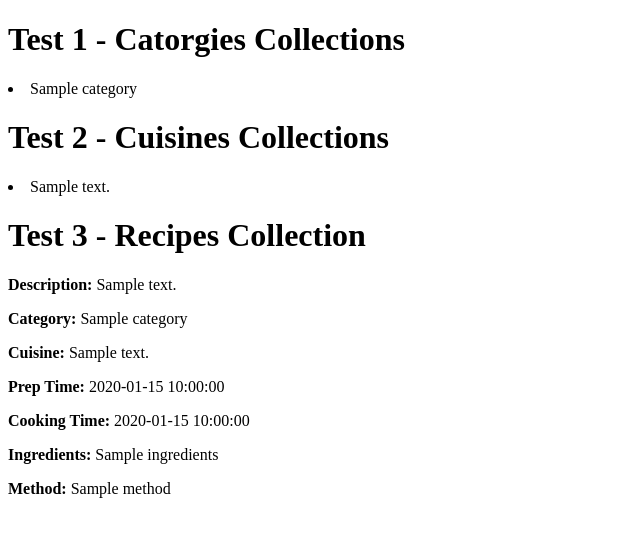
After one commit to Code-Institute-Submissions/recipe-book-2, a Flask app: page /recipes in a window 1280 px wide. The commit adds this page. Shown: the top 537 px of the page, without its empty margins (0-640 px from the left). Run offline with Flask 2, Linux system fonts and the light colour scheme; a database or web service that is not in the repository returns one stand-in record (values such as "Sample title"); some libraries are stand-ins or nearby versions.

Commit message:
TESTING - data rendering of all 3 collections

```diff
--- a/app.py
+++ b/app.py
@@ -18,11 +18,14 @@ Routing for Index.html
 """
 
 @app.route('/')
-@app.route('/index')
 def index():
-    return render_template("index.html",
-    categories=mongo.db.categories.find().sort("category",1))
+    return render_template("index.html")
 
+
+@app.route('/recipes')
+def recipes():
+    return render_template("recipes.html",
+    categories=mongo.db.categories.find().sort("category",1), recipes=mongo.db.recipes.find(), cuisines=mongo.db.cuisines.find().sort("cuisine",1))
 
 
 if __name__ == '__main__':
--- a/templates/index.html
+++ b/templates/index.html
@@ -14,7 +14,7 @@
   <nav class="white" role="navigation">
       <a id="logo-container" href="index.html" class="brand-logo"><img style="height:80px; padding:10px" src="static/img/brand_logo.png" alt="Brand Logo"></a>
       <ul class="right hide-on-med-and-down">
-        <li><a href="#">Navbar Link</a></li>
+        <li><a href="{{ url_for('recipes') }}">Recipes</a></li>
       </ul>
 
       <ul id="nav-mobile" class="sidenav">
--- /dev/null
+++ b/templates/recipes.html
@@ -0,0 +1,25 @@
+<!DOCTYPE html>
+<html>
+    <head>
+        <body>
+            <h1>Test 1 - Catorgies Collections</h1>
+            {% for category in categories %}
+            <li>{{ category.category }}</li>
+            {% endfor %}
+            <h1>Test 2 - Cuisines Collections</h1>
+            {% for cuisine in cuisines %}
+            <li>{{ cuisine.cuisine}}</li>
+            {% endfor %}
+            <h1>Test 3 - Recipes Collection</h1>
+            {% for recipe in recipes %}
+            <p><strong>Description:</strong> {{ recipe.description }}</p>
+            <p><strong>Category:</strong> {{ recipe.category }}</p>
+            <p><strong>Cuisine:</strong> {{ recipe.cuisine }}</p>
+            <p><strong>Prep Time:</strong> {{ recipe.prep_time }}</p>
+            <p><strong>Cooking Time:</strong> {{ recipe.cooking_time }}</p>
+            <p><strong>Ingredients:</strong> {{ recipe.ingredients }}</p>
+            <p><strong>Method:</strong> {{ recipe.method }}</p>
+            {% endfor %}
+        </body>
+    </head>
+</html>
```
